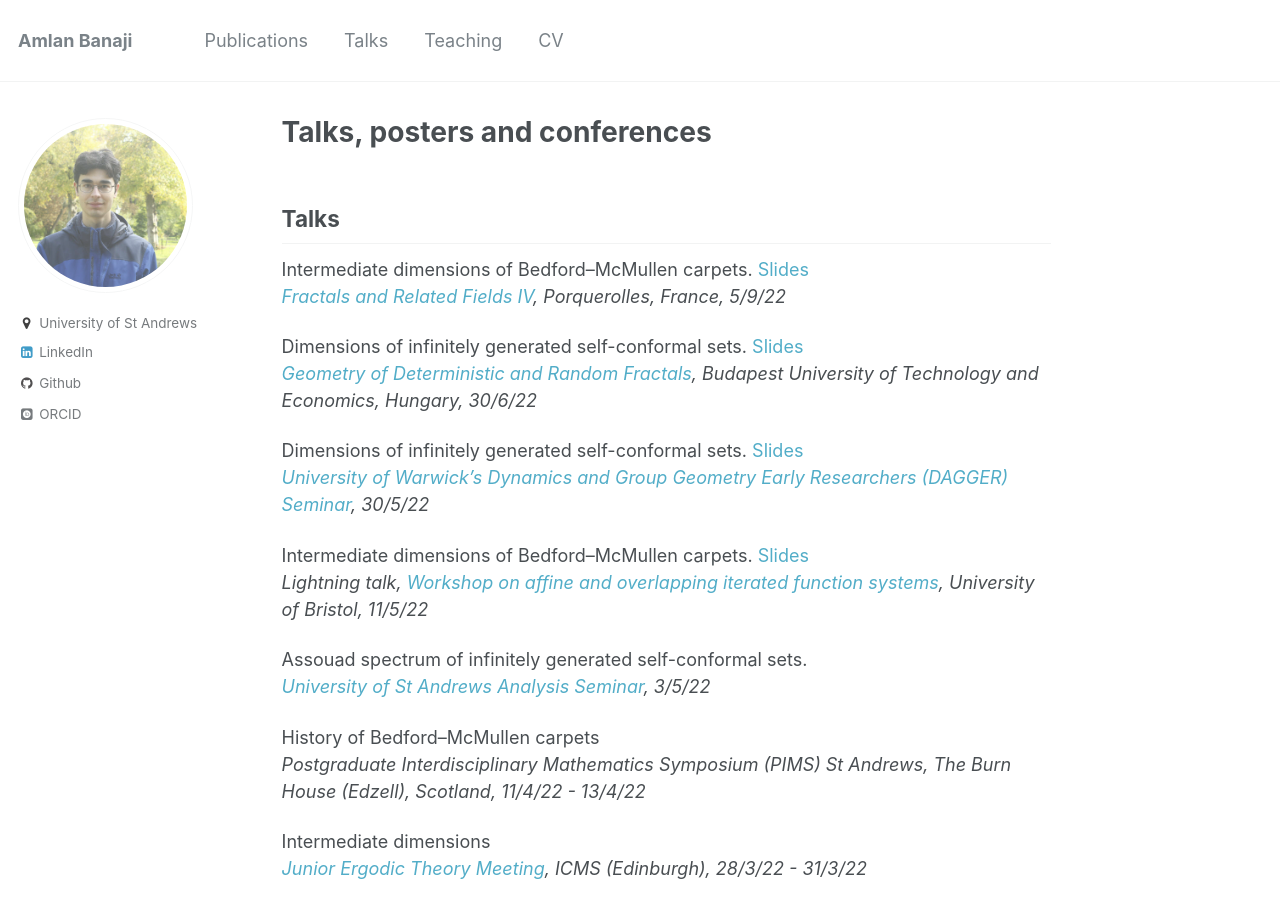
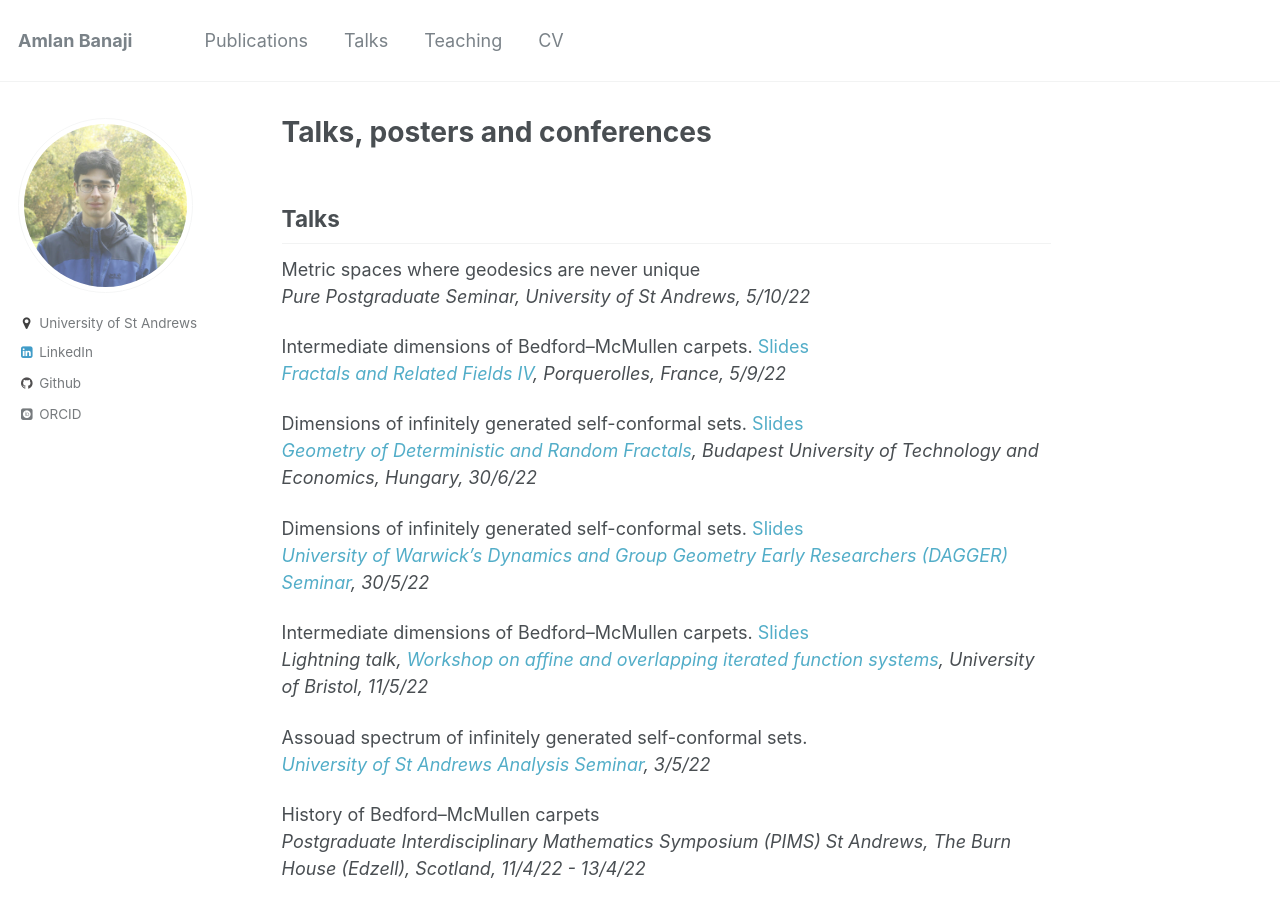
Before and after one commit to amlan-banaji/amlan-banaji.github.io, a Jekyll site: the page built from _pages/talks.md, in a window 1280 px wide and 900 px high. Built offline with Jekyll 4.4.1, drawn with Linux system fonts in a browser that asks for light colours; some web fonts are replaced.

Commit message:
geodesics pps

```diff
--- a/_pages/talks.md
+++ b/_pages/talks.md
@@ -5,6 +5,9 @@ author_profile: true
 ---
 
 ## Talks
+
+Metric spaces where geodesics are never unique
+*Pure Postgraduate Seminar, University of St Andrews, 5/10/22*
 
 Intermediate dimensions of Bedford–McMullen carpets. [Slides](https://amlan-banaji.github.io/files/Porquerolles2022.pdf)
 *[Fractals and Related Fields IV](https://farf4.math.cnrs.fr/), Porquerolles, France, 5/9/22*
```
Also changed, not shown: 1 other file.
